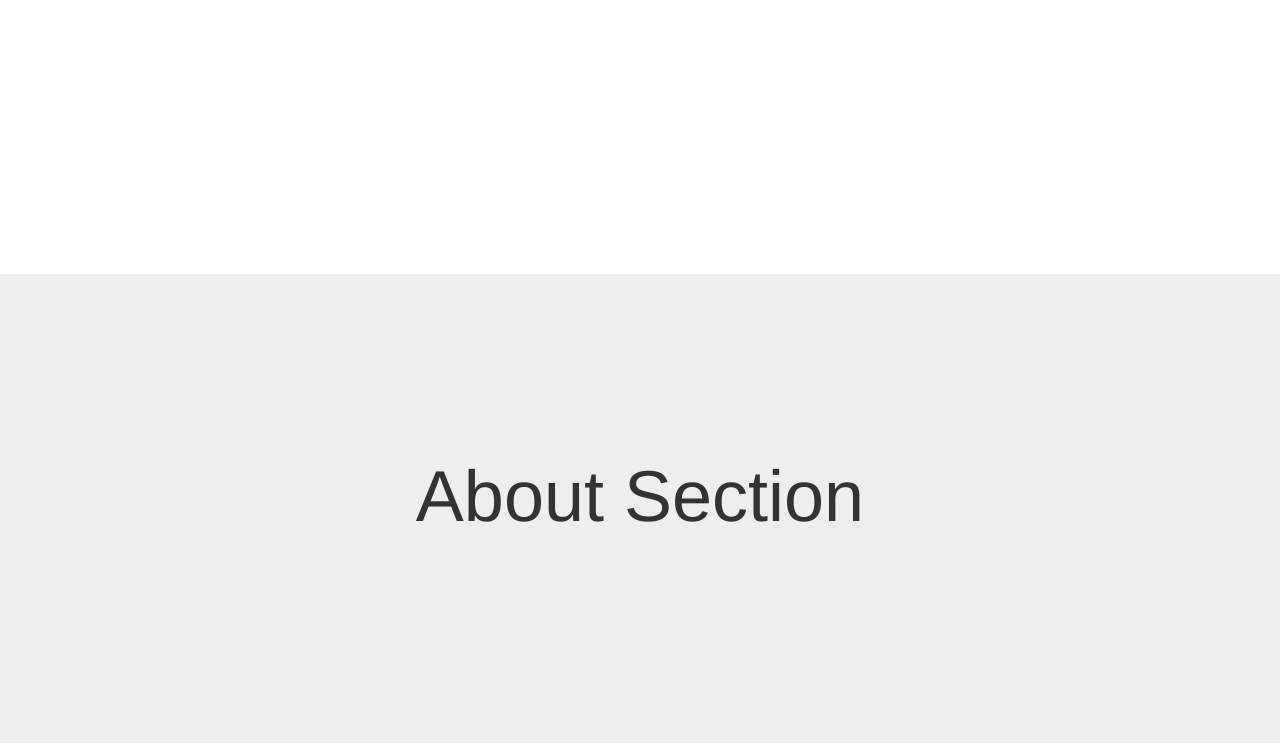
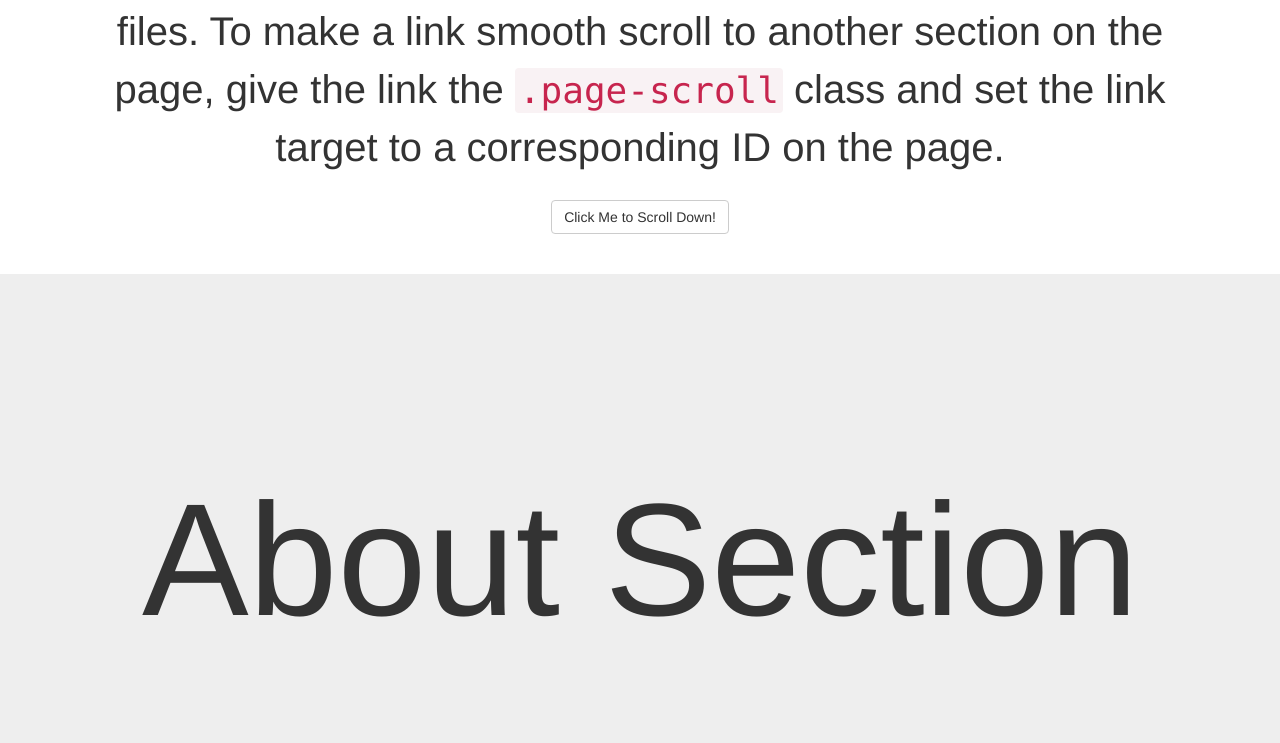
Before and after one commit to hendrikleper/hendrikleper.github.io, a plain HTML site: page index.html in a window 1280 px wide. Shown: the part 526-1269 px from the top of the page. Drawn offline with Linux system fonts and the light colour scheme.

Commit message:
corrected path

```diff
--- a/index.html
+++ b/index.html
@@ -123,7 +123,7 @@
     <script src="js/scrolling-nav.js"></script>
 
 	<!-- Flowtype Javascript -->
-	<script src="flowtype.js"></script>
+	<script src="js/flowtype.js"></script>
 
 	<script>
 		$('body').flowtype({
```
